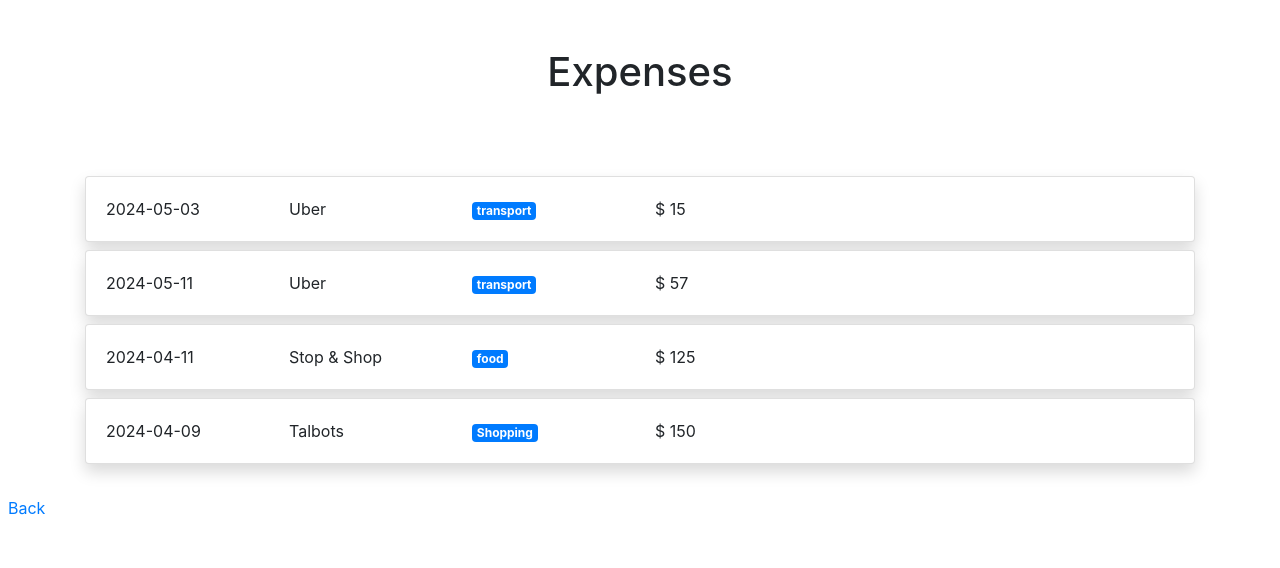
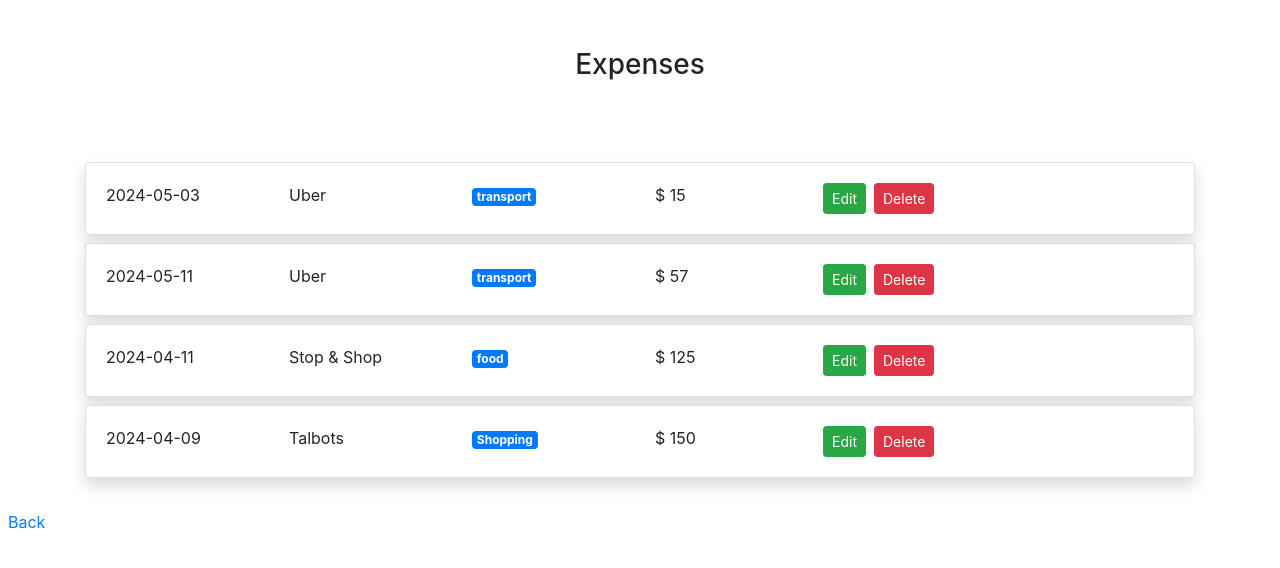
Before and after one commit to jenstem/python-expense-manager, a Flask app: page /expenses in a window 1280 px wide. Shown: the top 568 px of the page. Run offline with Flask 3, Linux system fonts and the light colour scheme; data comes from the database, SQL or seed files in the repository.

Commit message:
Add edit + delete btns

```diff
--- a/templates/expenses.html
+++ b/templates/expenses.html
@@ -3,7 +3,7 @@
 {% block body %}
 
 <div class="container">
-    <h1 class="text-center p-5">Expenses</h1><br>
+    <h3 class="text-center p-5">Expenses</h3><br>
     {% for expense in expenses %}
     <div class="row">
         <div class="col-md-12">
@@ -24,6 +24,12 @@
                         <div class="col-md-2">
                             $ {{ expense.amount }}
                         </div>
+                        <div class="cold-md-2">
+                            <a href="#" class="btn btn-sm btn-success mr-2">Edit</a>
+                        </div>
+                        <div class="cold-md-2">
+                            <a href="#" class="btn btn-sm btn-danger">Delete</a>
+                        </div>
                     </div>
                 </div>
             </div>
```
